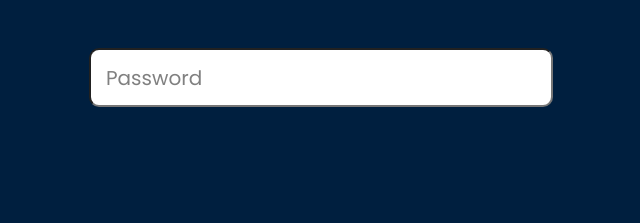
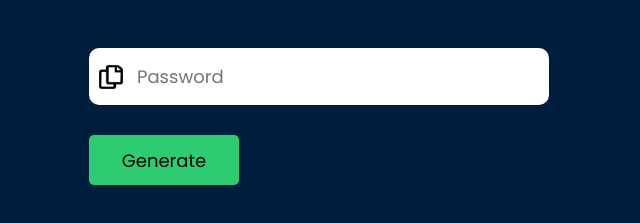
Before and after one commit to nadimmetwalli/JavaScript-Projects, a plain HTML site: page Password Generator/index.html in a window 1280 px wide. Shown: the part 249-472 px from the top of the page, without its empty margins (119-759 px from the left). Drawn offline with Linux system fonts and the light colour scheme.

Commit message:
#2 generate button

```diff
--- a/Password Generator/index.html
+++ b/Password Generator/index.html
@@ -1,27 +1,30 @@
 <!DOCTYPE html>
 <html lang="en">
 <head>
-    <meta charset="UTF-8">
-    <meta name="viewport" content="width=device-width, initial-scale=1.0">
-    <title>Random Password Generator</title>
-    <link rel="stylesheet" href="styles.css" />
+  <meta charset="UTF-8" />
+  <meta name="viewport" content="width=device-width, initial-scale=1.0" />
+  <title>Random Password Generator</title>
+  <link rel="stylesheet" href="styles.css" />
 </head>
 <body>
-    <div class="mainDiv">
-        <h1 class="mainText">Generate a <br> <span class="greenText"> Random Password </span></h1>
+  <div class="mainDiv">
+    <h1 class="mainText">
+      Generate a <br />
+      <span class="greenText"> Random Password </span>
+    </h1>
+  </div>
+
+  <div class="container">
+    <div class="inputWrapper">
+      <img class="copyIcon" src="images/copyIcon.png" alt="Copy Icon" />
+      <input type="text" placeholder="Password" class="inputBox" />
     </div>
+  </div>
 
-    <div class="container">
-        <input type="text" placeholder="Password" class="inputBox">
+  <div class="generatePasswordBox">
+    <button class="generateButton">Generate</button>
 
     </div>
-
-
-    <div class="generatePasswordBox">
-
-    </div>
-
-
-
+  </div>
 </body>
 </html>
--- a/Password Generator/styles.css
+++ b/Password Generator/styles.css
@@ -1,7 +1,6 @@
 @import url('https://fonts.googleapis.com/css2?family=Inter:ital,opsz,wght@0,14..32,100..900;1,14..32,100..900&family=Poppins:ital,wght@0,100;0,200;0,300;0,400;0,500;0,600;0,700;0,800;0,900;1,100;1,200;1,300;1,400;1,500;1,600;1,700;1,800;1,900&display=swap');
 
-
-body{
+body {
   background: #001f3f;
   font-family: "Poppins", sans-serif;
 }
@@ -24,18 +23,52 @@ body{
   padding-top: 30px;
 }
 
-.inputBox {
-    width: 430px;
-    height: 55px;
-    border-radius: 10px;
-    font-size: 20px;
-    padding: 0 15px;
-    font-family: "Poppins", sans-serif;
-
+.inputWrapper {
+  display: flex;
+  align-items: center;
+  gap: 10px;
 }
 
-.inputBox::placeholder {
-    font-size: 20px;
-    color: gray;
-    box-sizing: border-box;
+.inputWrapper {
+  display: flex;
+  align-items: center;
+  gap: 12px;
+  background: white;
+  border-radius: 10px;
+  padding: 5px 10px;
+  box-shadow: 0 0 5px rgba(0,0,0,0.2);
+  width: fit-content;
 }
+
+.copyIcon {
+  width: 24px;
+  height: 24px;
+  cursor: pointer;
+  flex-shrink: 0; /* Prevents it from shrinking */
+}
+
+.inputBox {
+  border: none;
+  outline: none;
+  font-size: 18px;
+  width: 400px;
+  height: 45px;
+  font-family: "Poppins", sans-serif;
+}
+
+.generatePasswordBox {
+    padding-top: 30px;
+    padding-left: 200px;
+}
+
+.generateButton {
+    height: 50px;
+    width: 150px;
+    background-color: #2ecc71;
+    font-family: "Poppins", sans-serif;
+    font-size: 18px;
+    text-align: center;
+    border: none;
+    border-radius: 5px;
+    cursor: pointer;
+}
```
Also changed, not shown: Password Generator/images/copyIcon.png (renamed from Password Generator/images/copy-icon-2021x2048-5n8s57wy.png). Lines whose indentation alone changed are shown as unchanged.
